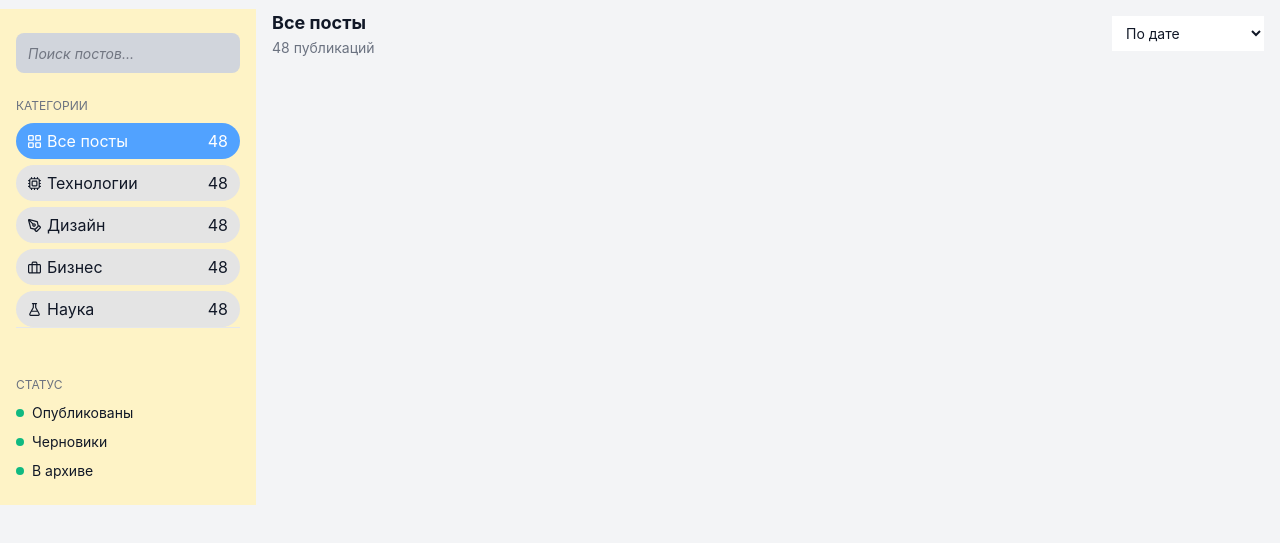
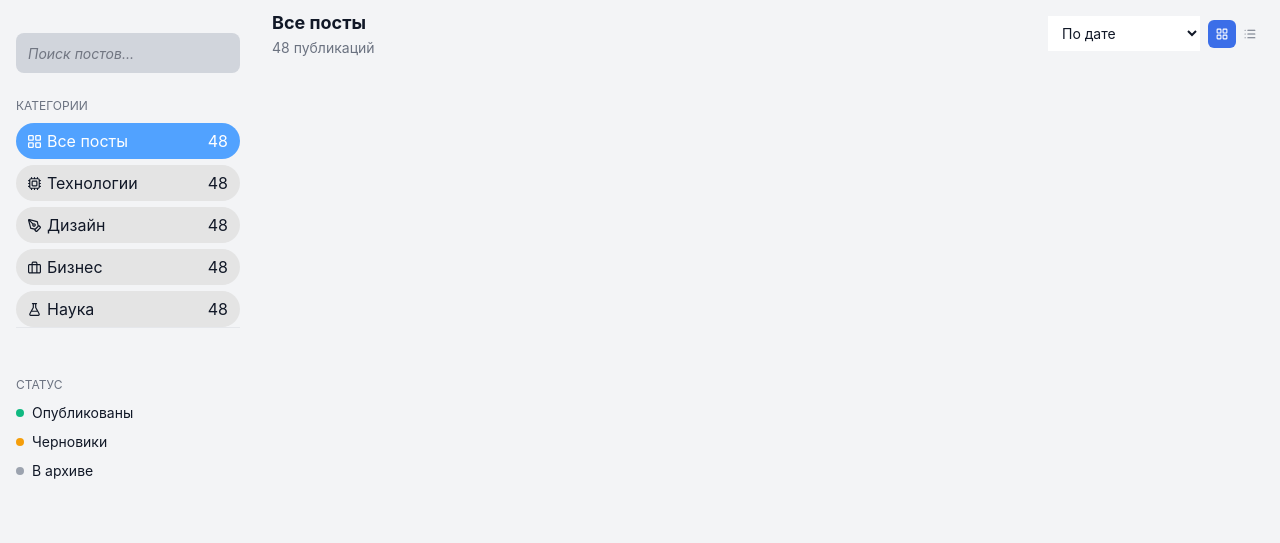
Before and after one commit to Logos-Bots/learn_block-2, a website built with Vite: page index.html in a window 1280 px wide. Shown: the part 51-594 px from the top of the page. Built offline with nearby package versions, Linux system fonts and the light colour scheme.

Commit message:
feat: создал переключатель вида для постов

```diff
--- a/index.html
+++ b/index.html
@@ -270,7 +270,7 @@
           </div>
         </section>
         <!-- Фильтры на экранах >= 1280 -->
-        <aside class="filters-menu h-full hidden bg-amber-100
+        <aside class="filters-menu h-full hidden
         xl:flex">
           <div class="container-mobile-tw">
             <div class="search-input my-6 h-10 w-full flex">
@@ -382,7 +382,7 @@
                           <rect width="8.000000" height="8.000000" x="0.000000" y="0.000000" rx="4.000000" fill="rgb(255,255,255)" />
                         </clipPath>
                       </defs>
-                      <rect id="Фрейм 19" width="8.000000" height="8.000000" x="0.000000" y="0.000000" rx="4.000000" fill="rgb(16,185,129)" />
+                      <rect id="Фрейм 19" width="8.000000" height="8.000000" x="0.000000" y="0.000000" rx="4.000000" fill="rgba(245, 158, 11, 1)" />
                     </svg>
                     Черновики
                   </button>
@@ -397,7 +397,7 @@
                           <rect width="8.000000" height="8.000000" x="0.000000" y="0.000000" rx="4.000000" fill="rgb(255,255,255)" />
                         </clipPath>
                       </defs>
-                      <rect id="Фрейм 19" width="8.000000" height="8.000000" x="0.000000" y="0.000000" rx="4.000000" fill="rgb(16,185,129)" />
+                      <rect id="Фрейм 19" width="8.000000" height="8.000000" x="0.000000" y="0.000000" rx="4.000000" fill="rgba(156, 163, 175, 1)" />
                     </svg>
                     В архиве
                   </button>
@@ -415,6 +415,7 @@
                 <h2 class="size-18-tw font-bold">Все посты</h2>
                 <p class="size-14-tw text-text-secondary">48 публикаций</p>
               </div>
+              <div class="posts__filters flex justify-center items-center gap-2">
                 <div class="posts__data-filter">
                   <select
                     class="py-2 px-2.5 size-14-tw bg-white outline-none"
@@ -424,6 +425,19 @@
                     <option value="data-new">Сначала новые</option>
                     <option value="data-old">Сначала старые</option>
                   </select>
+                </div>
+                <div class="posts__view-toggle hidden md:flex">
+                  <button class="grid-toggle cursor-pointer">
+                    <img
+                      src="./src/assets/icons/gridToggle.svg"
+                      alt="grid-toggle">
+                  </button>
+                  <button class="list-toggle cursor-pointer">
+                    <img
+                      src="./src/assets/icons/listToggle.svg"
+                      alt="list-toggle">
+                  </button>
+                </div>
               </div>
             </div>
             <!--
```
Also changed, not shown: src/assets/icons/gridToggle.svg (added), src/assets/icons/listToggle.svg (added). Lines whose indentation alone changed are shown as unchanged.
